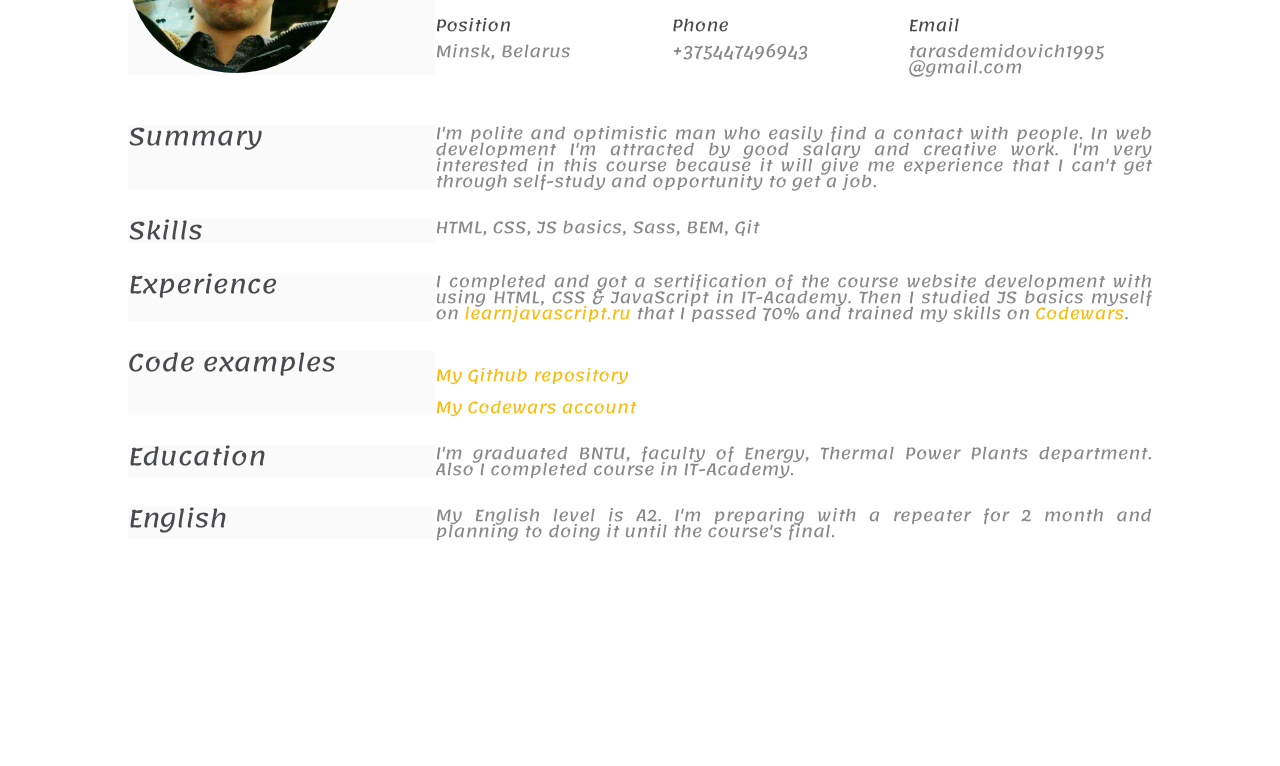
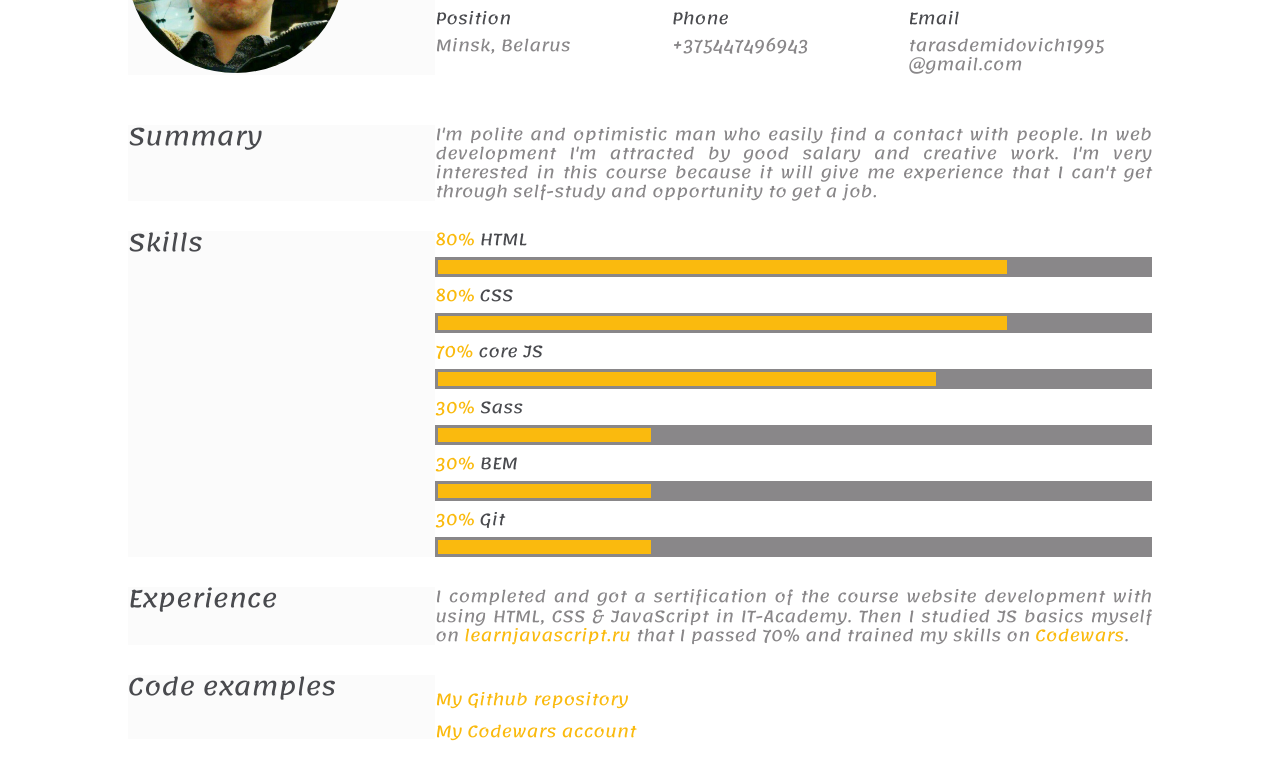
Before and after one commit to tarasdemidovich1995/rsschool-cv, a plain HTML site: page index.html in a window 1280 px wide. Shown: the part 182-948 px from the top of the page. Before the commit the page ends 800 px from the top, so only its background shows below. Drawn offline with Linux system fonts and the light colour scheme.

Commit message:
feat: add progress bars in skills

```diff
--- a/index.html
+++ b/index.html
@@ -100,7 +100,50 @@
                 </div>
                 <div class="container__right">
                     <div class="skills__description">
-                        <p>HTML, CSS, JS basics, Sass, BEM, Git</p>
+                        <ul class="skills__list">
+                            <li class="skills__list-item">
+                                <div class="skills__skill-description">
+                                    <span class="cur-progress">80%</span>
+                                    <h3>HTML</h3>
+                                </div>
+                                <div class="progress-bar progress-bar_html"></div>
+                            </li>
+                            <li class="skills__list-item">
+                                <div class="skills__skill-description">
+                                    <span class="cur-progress">80%</span>
+                                    <h3>CSS</h3>
+                                </div>
+                                <div class="progress-bar progress-bar_css"></div>
+                            </li>
+                            <li class="skills__list-item">
+                                <div class="skills__skill-description">
+                                    <span class="cur-progress">70%</span>
+                                    <h3>core JS</h3>
+                                </div>
+                                <div class="progress-bar progress-bar_corejs"></div>
+                            </li>
+                            <li class="skills__list-item">
+                                <div class="skills__skill-description">
+                                    <span class="cur-progress">30%</span>
+                                    <h3>Sass</h3>
+                                </div>
+                                <div class="progress-bar progress-bar_sass"></div>
+                            </li>
+                            <li class="skills__list-item">
+                                <div class="skills__skill-description">
+                                    <span class="cur-progress">30%</span>
+                                    <h3>BEM</h3>
+                                </div>
+                                <div class="progress-bar progress-bar_bem"></div>
+                            </li>
+                            <li class="skills__list-item">
+                                <div class="skills__skill-description">
+                                    <span class="cur-progress">30%</span>
+                                    <h3>Git</h3>
+                                </div>
+                                <div class="progress-bar progress-bar_git"></div>
+                            </li>
+                        </ul>
                     </div>
                 </div>
             </div>
--- a/style.css
+++ b/style.css
@@ -25,7 +25,7 @@ h3 {
 }
 
 p {
-    line-height: 1rem;
+    line-height: 1.2rem;
 }
 
 a {
@@ -115,3 +115,50 @@ a {
 .english {
     margin-top: 30px;
 }
+
+.skills__list-item {
+    margin-bottom: 10px;
+}
+
+.skills__list-item:last-child {
+    margin-bottom: 0;
+}
+
+.skills__skill-description {
+    display: flex;
+}
+
+.cur-progress {
+    margin-right: 5px;
+    color: #faba0e;
+}
+
+.progress-bar {
+    width: 100%;
+    height: 20px;
+    border: 3px solid #898789;
+}
+
+.progress-bar_html {
+    background: linear-gradient(to right, #faba0e 80%, #898789 80% 100%);
+}
+
+.progress-bar_css {
+    background: linear-gradient(to right, #faba0e 80%, #898789 80% 100%);
+}
+
+.progress-bar_corejs {
+    background: linear-gradient(to right, #faba0e 70%, #898789 70% 100%);
+}
+
+.progress-bar_sass {
+    background: linear-gradient(to right, #faba0e 30%, #898789 30% 100%);
+}
+
+.progress-bar_bem {
+    background: linear-gradient(to right, #faba0e 30%, #898789 30% 100%);
+}
+
+.progress-bar_git {
+    background: linear-gradient(to right, #faba0e 30%, #898789 30% 100%);
+}
```
